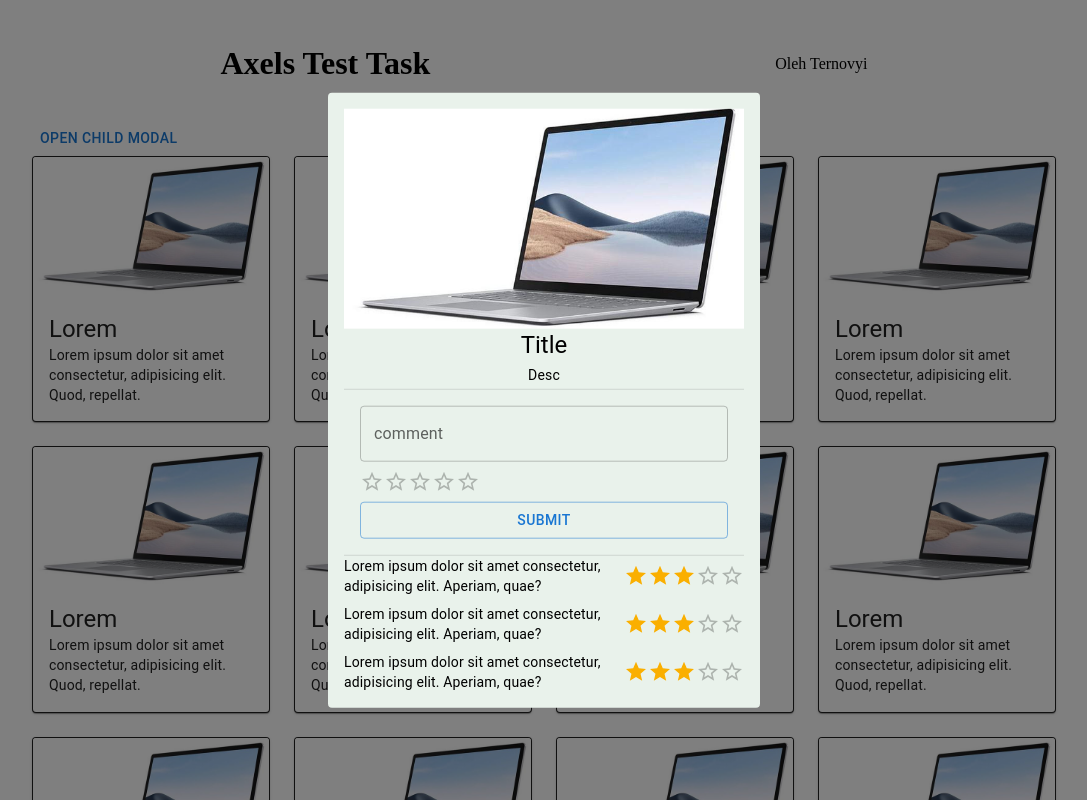
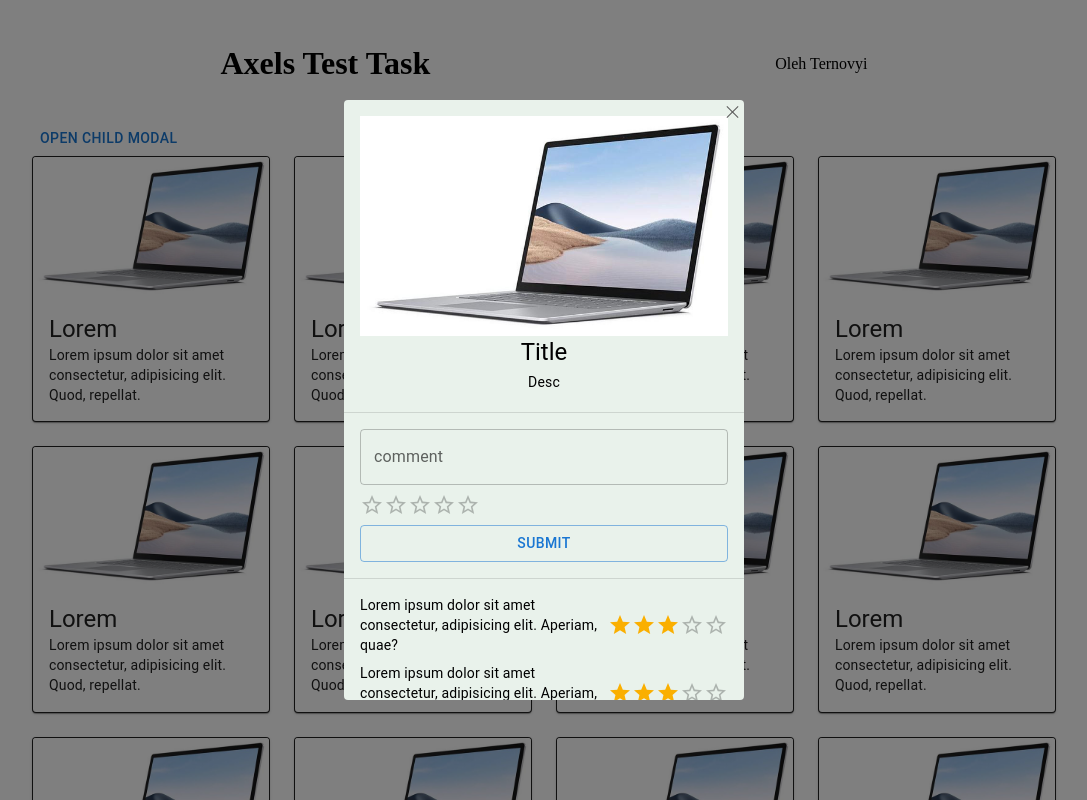
Before and after one commit to OlegTernovuy/Axels-Test-Task, a React (Create React App) app: page / in a window 1280 px wide. Both pictures are taken after a click on the button "OPEN CHILD MODAL". Shown: the top 800 px of the page, without its empty margins (96-1183 px from the left). Built offline with nearby package versions, Linux system fonts and the light colour scheme.

Commit message:
fix layout and add closeModalButton

```diff
--- a/src/App.jsx
+++ b/src/App.jsx
@@ -1,6 +1,5 @@
+import ProductsPage from './pages/productsPage/ProductsPage';
 import { Footer, Header } from './components';
-import ProductsPage from './pages/productsPage/ProductsPage';
-
 import { AppDiv } from './styled/StyledApp';
 
 function App() {
--- a/src/components/CommentForm.jsx
+++ b/src/components/CommentForm.jsx
@@ -1,10 +1,10 @@
-import React from 'react';
+import { useState } from 'react';
 import { Button, Rating, TextField } from '@mui/material';
 
 import { BoxForm } from '../styled/StyledCommentForm';
 
 const CommentForm = () => {
-  const [ratingValue, setRatingValue] = React.useState(0);
+  const [ratingValue, setRatingValue] = useState(0);
 
   return (
     <BoxForm component="form">
@@ -12,7 +12,7 @@ const CommentForm = () => {
       <Rating
         name="simple-controlled"
         value={ratingValue}
-        onChange={(newValue) => {
+        onChange={(event, newValue) => {
           setRatingValue(newValue);
         }}
       />
--- a/src/components/CommentsList.jsx
+++ b/src/components/CommentsList.jsx
@@ -1,7 +1,6 @@
-import React from 'react';
 import { Rating, Typography } from '@mui/material';
 
-import { CommentBlockModal, CommentDiv } from '../styled/StyledModal';
+import { CommentBlockModal, CommentDiv } from '../styled/modal/StyledModal';
 
 const CommentsList = () => (
   <CommentBlockModal>
--- a/src/components/ProductCard.jsx
+++ b/src/components/ProductCard.jsx
@@ -1,4 +1,3 @@
-import React from 'react';
 import {
   CardActionArea,
   CardContent,
--- a/src/components/ProductModal.jsx
+++ b/src/components/ProductModal.jsx
@@ -1,19 +1,23 @@
-import React from 'react';
+import { useState } from 'react';
 import { Button, CardMedia, Modal, Typography } from '@mui/material';
 import Divider from '@mui/material/Divider';
 
 import { CommentsList, CommentForm } from './index';
-import { BoxModalStyle, ProdInModal } from '../styled/StyledModal';
+import { BoxModalStyle, ProdInModal } from '../styled/modal/StyledModal';
 
 import prodImage from '../img/prodImage.webp';
+import { ModalCloseButton } from '../styled/modal/StyledCloseModalButton';
 
 const ProductModal = () => {
-  const [open, setOpen] = React.useState(false);
+  const [open, setOpen] = useState(false);
+  const handleCloseModal = () => setOpen(false)
+
   return (
     <>
       <Button onClick={() => setOpen(true)}>Open Child Modal</Button>
-      <Modal open={open} onClose={() => setOpen(false)}>
+      <Modal open={open} onClose={handleCloseModal}>
         <BoxModalStyle>
+          <ModalCloseButton onClick={handleCloseModal} />
           <ProdInModal>
             <CardMedia
               component="img"
--- a/src/components/particials/Footer.jsx
+++ b/src/components/particials/Footer.jsx
@@ -1,5 +1,3 @@
-import React from 'react';
-
 import { StyledFooter } from '../../styled/particials/StyledFooter';
 
 const Footer = () => (
--- a/src/components/particials/Header.jsx
+++ b/src/components/particials/Header.jsx
@@ -1,5 +1,3 @@
-import React from 'react';
-
 import { StyledHeader } from '../../styled/particials/StyledHeader';
 
 const Header = () => (
--- a/src/pages/notFoundPage/NotFound.jsx
+++ b/src/pages/notFoundPage/NotFound.jsx
@@ -1,5 +1,3 @@
-import React from 'react';
-
 const NotFound = () => (
   <div>This page does not exist</div>
 );
--- a/src/pages/productsPage/ProductsPage.jsx
+++ b/src/pages/productsPage/ProductsPage.jsx
@@ -1,4 +1,3 @@
-import React from 'react';
 import { Box, Grid } from '@mui/material';
 
 import { GridStyle, StyledDiv } from '../../styled/StyledProductsPage';
--- a/src/styled/GlobalStyle.js
+++ b/src/styled/GlobalStyle.js
@@ -1,8 +1,11 @@
 export const baseTheme = {
   colors: {
+    primary: '#575757',
     background: '#e9f2eb',
   },
   sizes: {
+    mobile: '320px',
+    tablet: '768px',
     desktop: '1024px',
   },
 };
--- /dev/null
+++ b/src/styled/modal/StyledCloseModalButton.jsx
@@ -0,0 +1,28 @@
+import styled from 'styled-components';
+import { baseTheme } from '../GlobalStyle';
+
+const ModalCloseButton = styled.div`
+  position: absolute;
+  right: 4px;
+  top: 4px;
+  width: 16px;
+  height: 16px;
+  cursor: pointer;
+  &:before,
+  &:after {
+    position: absolute;
+    left: 8px;
+    content: " ";
+    height: 16px;
+    width: 1px;
+    background-color: ${baseTheme.colors.primary};
+  }
+  &:before {
+    transform: rotate(45deg);
+  }
+  &:after {
+    transform: rotate(-45deg);
+  }
+`;
+
+export { ModalCloseButton };
--- a/src/styled/StyledModal.jsx
+++ b/src/styled/modal/StyledModal.jsx
@@ -1,8 +1,7 @@
 import styled from 'styled-components';
-
 import { Box } from '@mui/material';
 
-import { baseTheme } from './GlobalStyle';
+import { baseTheme } from '../GlobalStyle';
 
 
 const BoxModalStyle = styled(Box)`
@@ -14,14 +13,20 @@ const BoxModalStyle = styled(Box)`
   max-height: 37.5rem;
   border-radius: 0.25rem;
   background-color: ${baseTheme.colors.background};
-  padding: 1rem;
   overflow-y: auto;
+  @media (max-width: ${baseTheme.sizes.tablet}) {
+        padding: 0;
+        min-width: auto;
+        width: 100%;
+        min-height: 100vh;
+    }
 `;
 
 const ProdInModal = styled.div`
   display: flex;
   flex-direction: column;
   align-items: center;
+  padding: 1rem;
   h3 {
     margin: 0.25rem;
   }
@@ -34,6 +39,7 @@ const CommentBlockModal = styled.div`
   display: flex;
   flex-direction: column;
   gap: 0.5rem;
+  padding: 1rem;
 `;
 
 const CommentDiv = styled.div`
```
